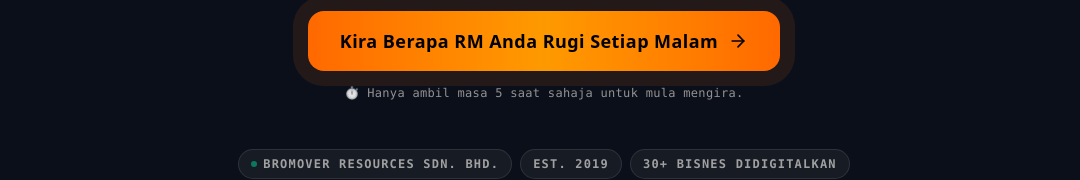
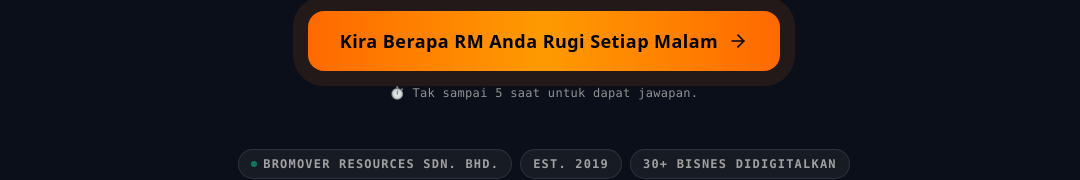
Before and after one commit to opsfunnelmatter-png/aros-salespage-ai, a Next.js app: page / in a window 1280 px wide. Shown: the part 553-733 px from the top of the page, without its empty margins (96-1176 px from the left). Built offline with nearby package versions, Linux system fonts and the light colour scheme.

Commit message:
fix: change 'Lihat Kenapa Ini Berlaku' scroll target to diagnostic board

```diff
--- a/src/app/01-hero.js
+++ b/src/app/01-hero.js
@@ -87,7 +87,7 @@ export default function HeroSection({ dailyBudget }) {
           </button>
 
           <div className="mt-3.5 text-xs font-mono text-neutral-400/90 tracking-wide flex items-center justify-center gap-1.5 select-none">
-            ⏱️ Hanya ambil masa 5 saat sahaja untuk mula mengira.
+            ⏱️ Tak sampai 5 saat untuk dapat jawapan.
           </div>
         </div>
 
--- a/src/app/02-bleeding-math.js
+++ b/src/app/02-bleeding-math.js
@@ -16,8 +16,8 @@ export default function BleedingMath({ dailyBudget, setDailyBudget }) {
 
   const isBudgetCompleted = budget !== '' && parseFloat(budget) > 0;
 
-  const handleScrollToPainGrid = () => {
-    const target = document.getElementById('pain_grid_section');
+  const handleScrollToDiagnostic = () => {
+    const target = document.getElementById('diagnostic_board');
     if (target) {
       const yOffset = -80;
       const y = target.getBoundingClientRect().top + window.scrollY + yOffset;
@@ -195,7 +195,7 @@ export default function BleedingMath({ dailyBudget, setDailyBudget }) {
               {!isIdle && (
                 <div className="pt-2">
                   <button
-                    onClick={handleScrollToPainGrid}
+                    onClick={handleScrollToDiagnostic}
                     className="w-full bg-gradient-to-r from-orange-500 via-amber-500 to-orange-500 text-black font-black text-xs py-4 rounded-xl cursor-pointer shadow-[0_0_20px_rgba(249,115,22,0.4)] hover:shadow-[0_0_35px_rgba(249,115,22,0.6)] hover:scale-[1.02] active:scale-95 transition-all duration-300 text-center tracking-wider font-sans select-none flex items-center justify-center gap-2 animate-premium-pulse"
                   >
                     Lihat Kenapa Ini Berlaku
```
